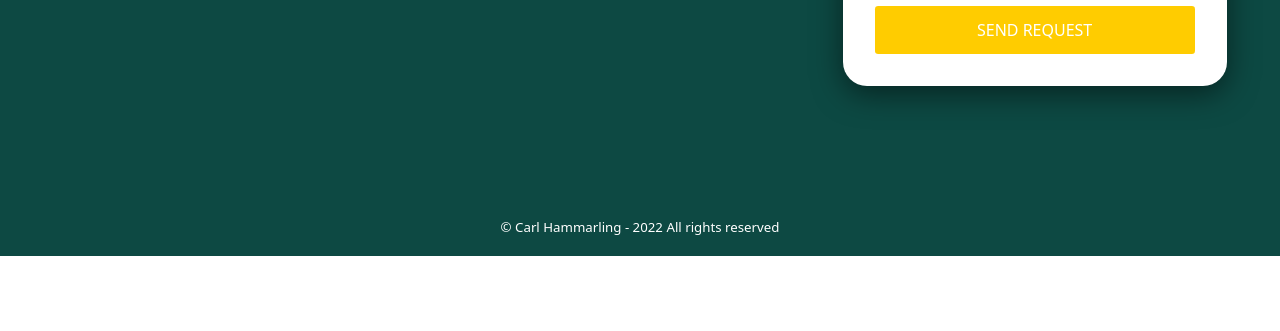
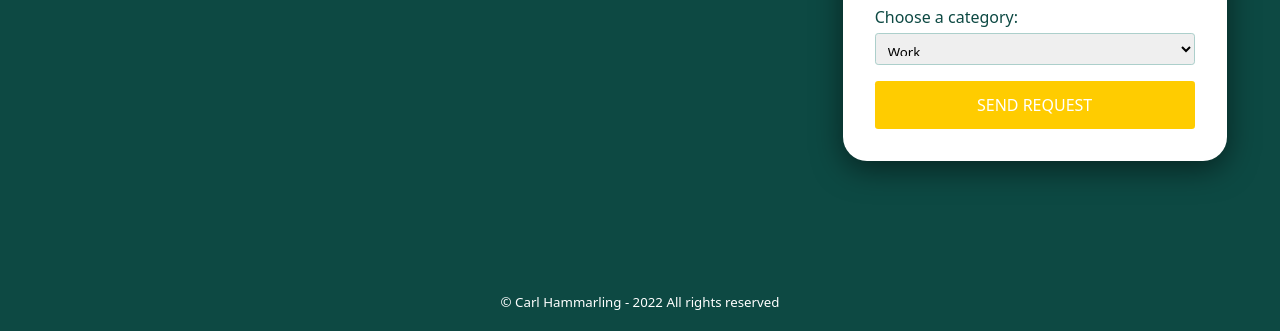
Before and after one commit to carlhammarling/Portfolio-2022-10-21, a plain HTML site: page index.html in a window 1280 px wide. Shown: the part 1014-1345 px from the top of the page. Before the commit the page ends 1270 px from the top, so only its background shows below. Drawn offline with Linux system fonts and the light colour scheme.

Commit message:
testar dropdown

```diff
--- a/index.html
+++ b/index.html
@@ -96,6 +96,15 @@
                             <label class="label" for="email">Email:</label>
                             <input class="input" type="email" id="email">
                         </div>
+                        <div class="input-group">
+                            <label class="label" for="drop">Choose a category:</label>
+                            <select class="input" name="drop" id="drop">
+                                <optgroup label="Category">
+                                    <option value="1">Work</option>
+                                    <option value="2">Twerk</option>
+                                </optgroup>
+                            </select>
+                        </div>
                         <button class="price" id="send">SEND REQUEST</button>
                     </div>
                 </form>
```
